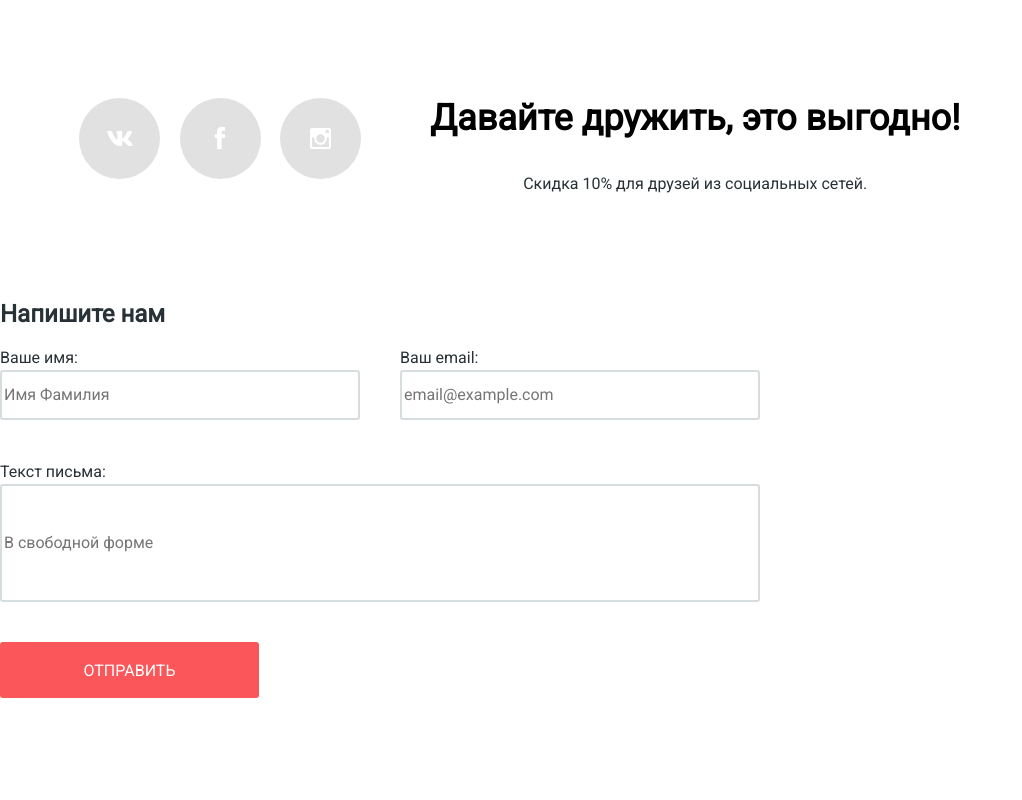
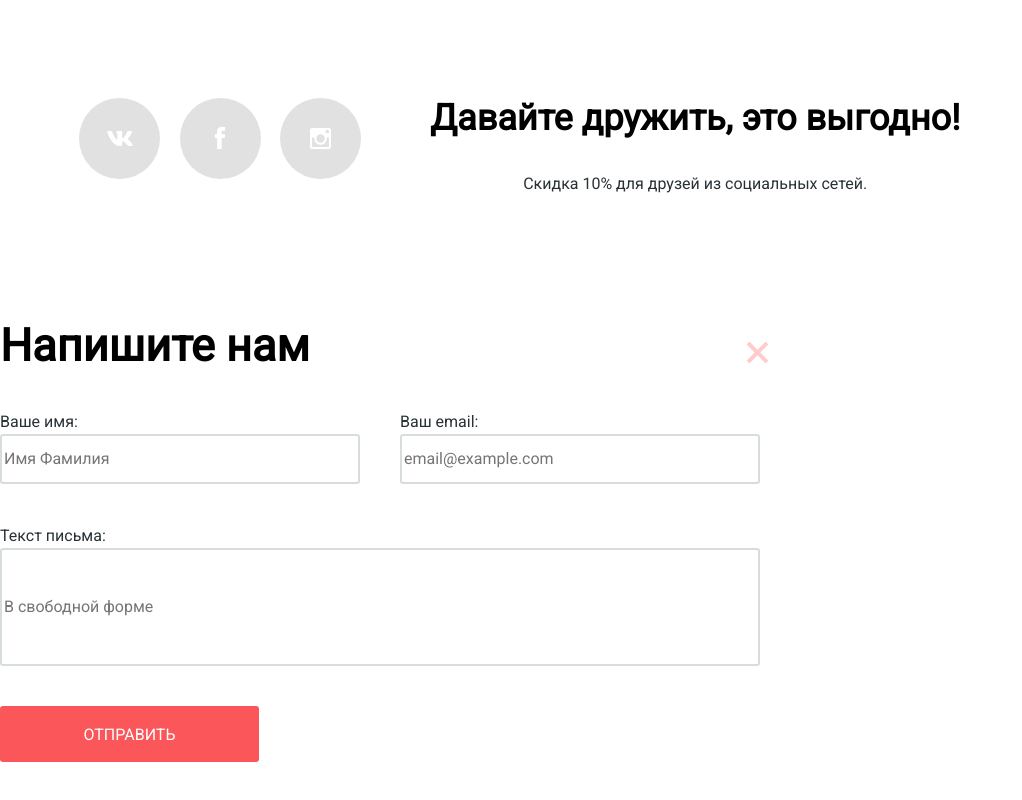
Before and after one commit to Valeriia-2/1445103-nerds-31, a plain HTML site: page index.html in a window 1280 px wide. Shown: the part 1983-2783 px from the top of the page, without its empty margins (0-1022 px from the left). Before the commit the page ends 2681 px from the top, so only its background shows below. Drawn offline with Linux system fonts and the light colour scheme.

Commit message:
ДЗ добавдения

```diff
--- a/css/style.css
+++ b/css/style.css
@@ -815,6 +815,18 @@ body {
 
 /*Modal*/
 
+.modal {
+  position: relative;
+  width: 960px;
+  height: 590px;
+}
+
+.modal svg {
+  position: absolute;
+  left: 747px;
+  top: 60px;
+}
+
 .contact-form {
   display: grid;
   width: 960px;
@@ -845,6 +857,13 @@ body {
   border-radius: 3px;
 }
 
+.form-title {
+  font-weight: bold;
+  font-size: 45px;
+  line-height: 53px;
+  color: var(--black);
+}
+
 .form-text {
   width: 760px;
   height: 118px;
--- a/index.html
+++ b/index.html
@@ -222,6 +222,9 @@
 
     <section class="modal">
       <h2 class="form-title">Напишите нам</h2>
+      <svg width="21" height="21" viewBox="0 0 21 21" fill="none" xmlns="http://www.w3.org/2000/svg">
+        <path d="M13.3391 10.5088L20.7163 3.13165C21.1056 2.74233 21.1056 2.1058 20.7163 1.71647L19.3011 0.300294C18.9118 -0.0890303 18.2752 -0.0890303 17.8859 0.300294L10.5088 7.67844L3.13163 0.301295C2.7423 -0.0880295 2.10577 -0.0880295 1.71645 0.301295L0.301271 1.71647C-0.0880537 2.1058 -0.0880537 2.74233 0.301271 3.13165L7.67842 10.5088L0.301271 17.8859C-0.0880537 18.2753 -0.0880537 18.9118 0.301271 19.3011L1.71745 20.7163C2.10678 21.1056 2.74331 21.1056 3.13263 20.7163L10.5098 13.3392L17.8869 20.7163C18.2762 21.1056 18.9128 21.1056 19.3021 20.7163L20.7173 19.3011C21.1066 18.9118 21.1066 18.2753 20.7173 17.8859L13.3391 10.5088Z" fill="#FB565A" fill-opacity="0.3"/>
+        </svg>
       <form class="contact-form" action="#" method="post">
         <div class="name-section">
           <label for="name-name">Ваше имя:</label>
```
Also changed, not shown: catalog.html (+3 -0 lines), img/cross.svg (added).
